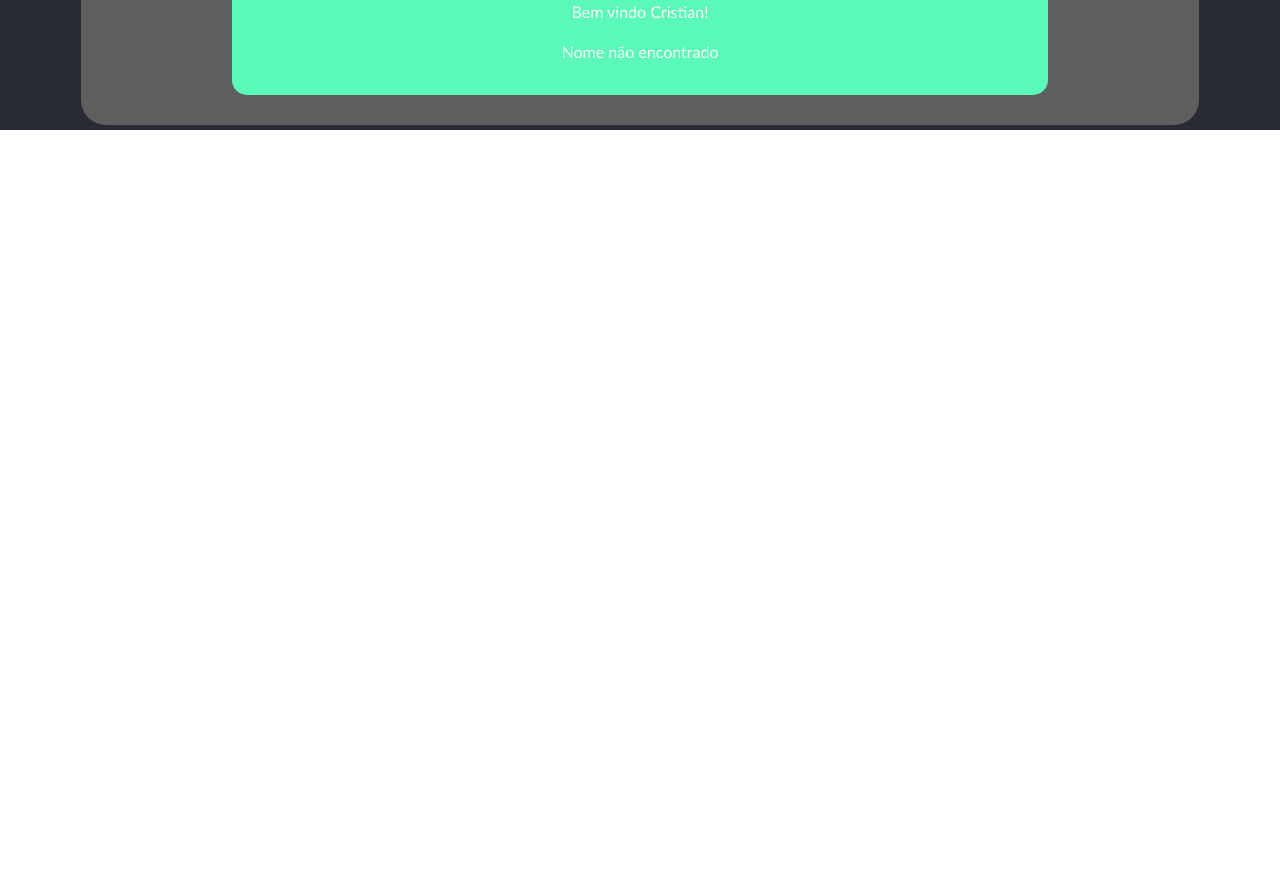
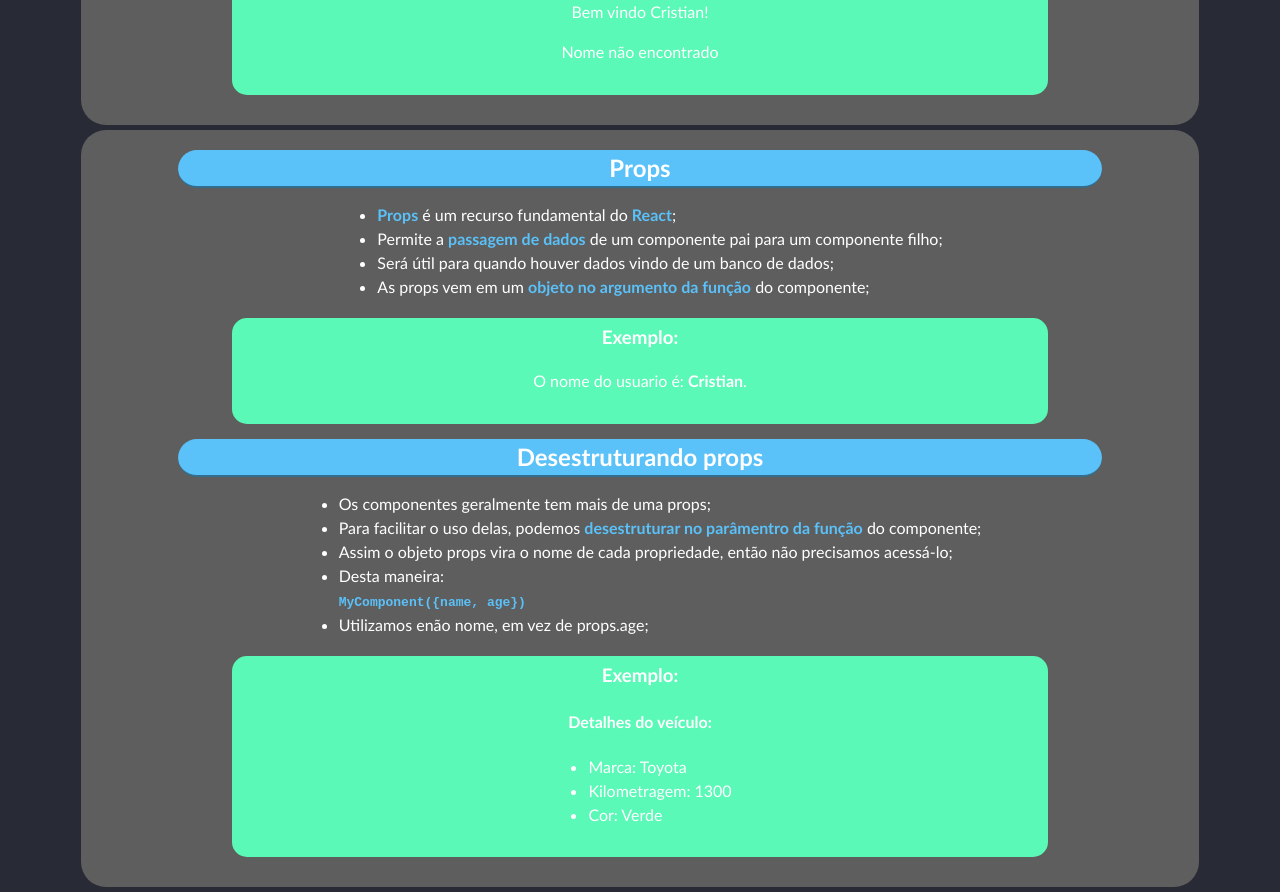
Before and after one commit to CristianTalys/ReactClass, a React (Vite) app in the folder 3_AVANCANDO_EM_REACT/avancando/: page / in a window 1280 px wide. Shown: the part 2800-3692 px from the top of the page. Before the commit the page ends 2930 px from the top, so only its background shows below. Built offline with nearby package versions, Linux system fonts and the light colour scheme.

Commit message:
Fim aulas sobre Props
Iniciar aula sobre reutilização de componentes

```diff
--- a/3_AVANCANDO_EM_REACT/avancando/src/App.jsx
+++ b/3_AVANCANDO_EM_REACT/avancando/src/App.jsx
@@ -4,6 +4,7 @@ import ImageUse from './components/ImageUse';
 import Hooks from './components/Hooks';
 import RenderList from './components/RenderList';
 import CondicionalRender from './components/CondicionalRender';
+import Props from './components/Props';
 // importanto imagem
 
 // import styles
@@ -20,6 +21,7 @@ function App() {
       <Hooks />
       <RenderList />
       <CondicionalRender />
+      <Props name="Cristian" brand="Toyota" km={1300} color="Verde"/>
     </>
   )
 }
--- /dev/null
+++ b/3_AVANCANDO_EM_REACT/avancando/src/components/Props.jsx
@@ -0,0 +1,36 @@
+const Props = ({name, brand, km, color}) => {
+  return (
+    <div className="content">
+      <h2 className="subtitle">Props</h2>
+      <ul>
+        <li><strong>Props</strong> é um recurso fundamental do <strong>React</strong>;</li>
+        <li>Permite a <strong>passagem de dados</strong> de um componente pai para um componente filho;</li>
+        <li>Será útil para quando houver dados vindo de um banco de dados;</li>
+        <li>As props vem em um <strong>objeto no argumento da função</strong> do componente;</li>
+      </ul>
+      <div className="exemplo">
+        <h3>Exemplo:</h3>
+        <p>O nome do usuario é: <strong>{name}</strong>.</p>
+      </div>
+      <h2 className="subtitle">Desestruturando props</h2>
+      <ul>
+        <li>Os componentes geralmente tem mais de uma props;</li>
+        <li>Para facilitar o uso delas, podemos <strong>desestruturar no parâmentro da função</strong> do componente;</li>
+        <li>Assim o objeto props vira o nome de cada propriedade, então não precisamos acessá-lo;</li>
+        <li>Desta maneira: <br /> <strong><code>MyComponent(&#x0007B;name, age&#x0007D;)</code></strong></li>
+        <li>Utilizamos enão nome, em vez de props.age;</li>
+      </ul>
+      <div className="exemplo">
+        <h3>Exemplo:</h3>
+        <h4>Detalhes do veículo:</h4>
+        <ul>
+          <li>Marca: {brand} </li>
+          <li>Kilometragem: {km} </li>
+          <li>Cor: {color} </li>
+        </ul>
+      </div>
+    </div>
+  )
+}
+
+export default Props
```
